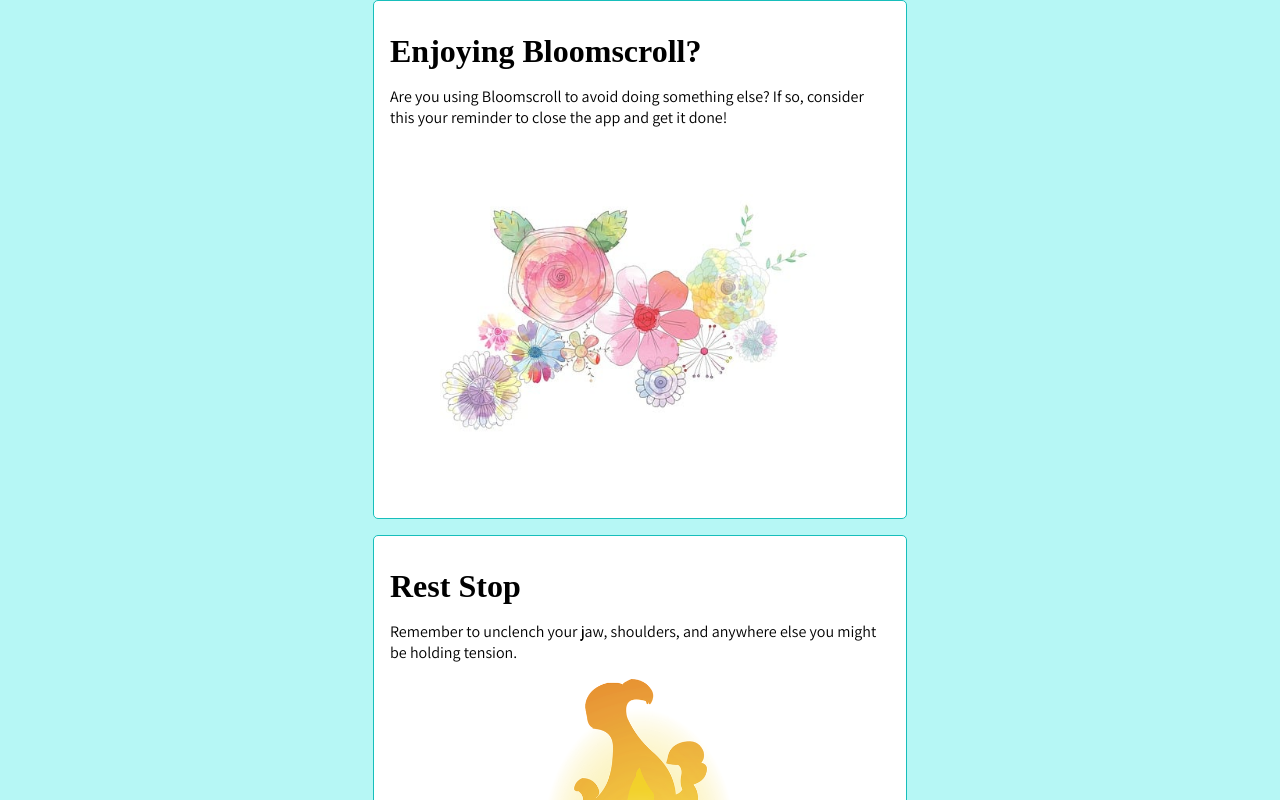
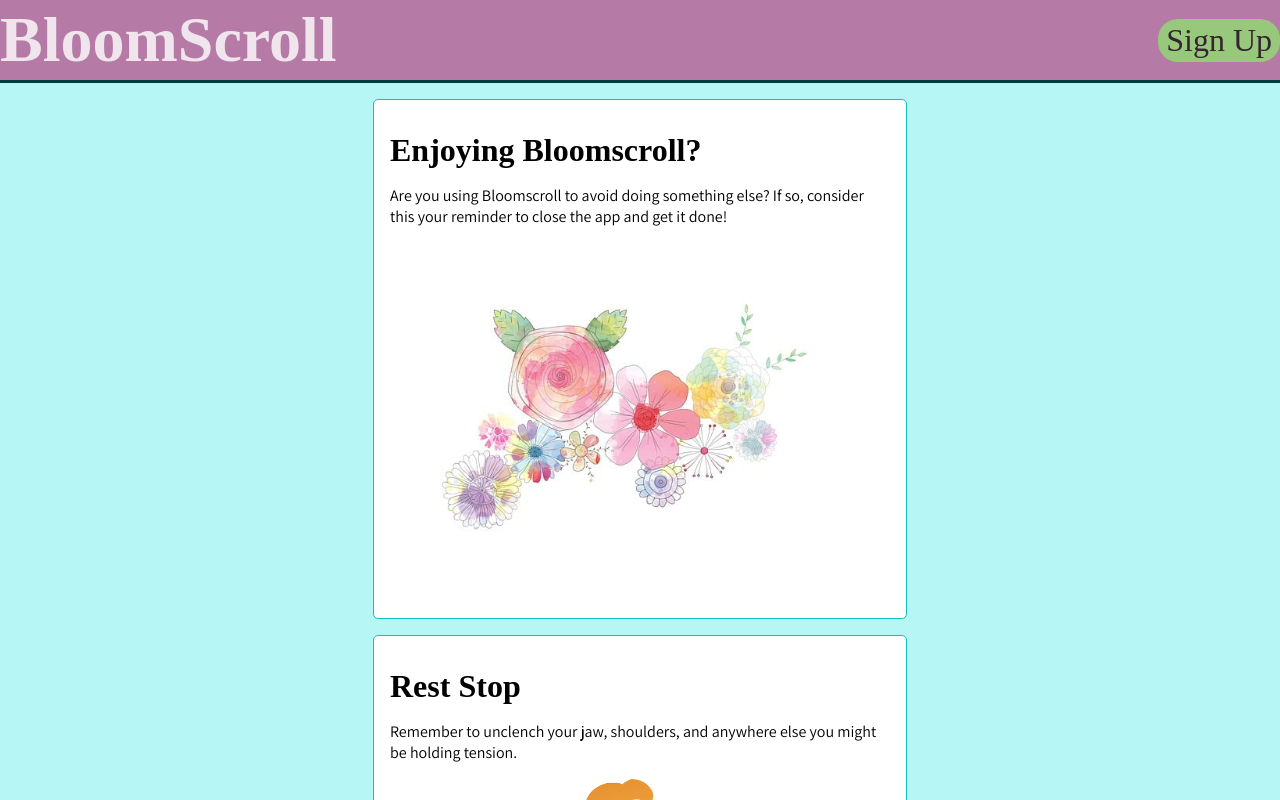
Before and after one commit to info3170khollenbeck/Application-Project-INFO5139, a React (Create React App) app in the folder application-project/: page / in a window 1280 px wide. Shown: the top 800 px of the page. Built offline with nearby package versions, Linux system fonts and the light colour scheme; a web font is replaced by a local one.

Commit message:
added header

```diff
--- a/application-project/src/App.js
+++ b/application-project/src/App.js
@@ -1,12 +1,14 @@
-import Posts from './components/Posts';
-import samplePosts from './content/posts';
+import Posts from "./components/Posts";
+import Header from "./components/Header";
+import samplePosts from "./content/posts";
 
 function App() {
   const posts = samplePosts;
   return (
-    <Posts
-      posts={posts}
-    />
+    <>
+      <Header />
+      <Posts posts={posts} />
+    </>
   );
 }
 
--- /dev/null
+++ b/application-project/src/components/Header/index.js
@@ -0,0 +1,12 @@
+import "./styles.scss";
+
+export default function Header() {
+  return (
+    <div className="header-component">
+      <h1>BloomScroll</h1>
+      <div className="signup-button">
+            Sign Up
+      </div>
+    </div>
+  );
+}
--- /dev/null
+++ b/application-project/src/components/Header/styles.scss
@@ -0,0 +1,35 @@
+@import '../../styles/variables.scss';
+
+.header-component {
+    font-family: $title-font;
+    font-size: 2rem;
+    text-align: center;
+    display: flex;
+    justify-content: space-between;
+    align-items: center;
+    border-bottom: 3px solid $secondary-color;
+    background-color: $tertiary-color;
+    margin-bottom: 1rem;
+
+    @include breakpoint-small {
+        text-align: left;
+    }
+
+    .signup-button {
+        background-color: $success-color;
+        border-radius: 20px;
+        padding: 0.2rem 0.5rem;
+        opacity: 0.7;
+
+        &:hover {
+            background-color: $primary-color;
+        }
+    }
+
+    h1 {
+        margin: 0.2rem 0;
+        color: white;
+        opacity: 0.8;
+    }
+
+}
--- a/application-project/src/styles/variables.scss
+++ b/application-project/src/styles/variables.scss
@@ -7,3 +7,21 @@ $background-color: #B6F7F5;
 
 $body-font: 'Assistant', sans-serif;
 $title-font: 'Gaegu', cursive;
+
+@mixin breakpoint($min-width) {
+    @media only screen and (min-width: $min-width) {
+      @content;
+    }
+  }
+
+  @mixin breakpoint-small {
+    @include breakpoint(768px) {
+      @content;
+    }
+  }
+
+  @mixin breakpoint-large {
+    @include breakpoint(1280px) {
+      @content;
+    }
+  }
```
